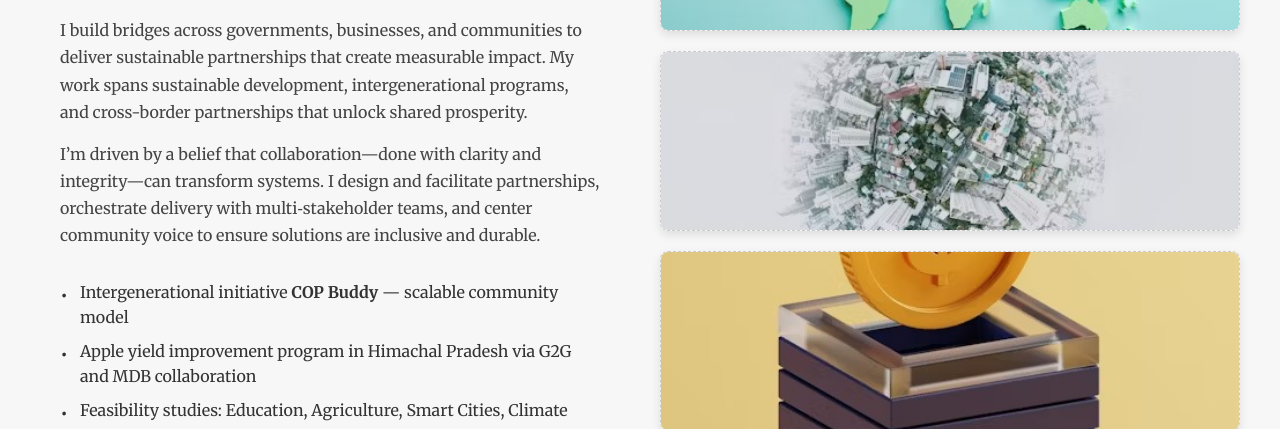
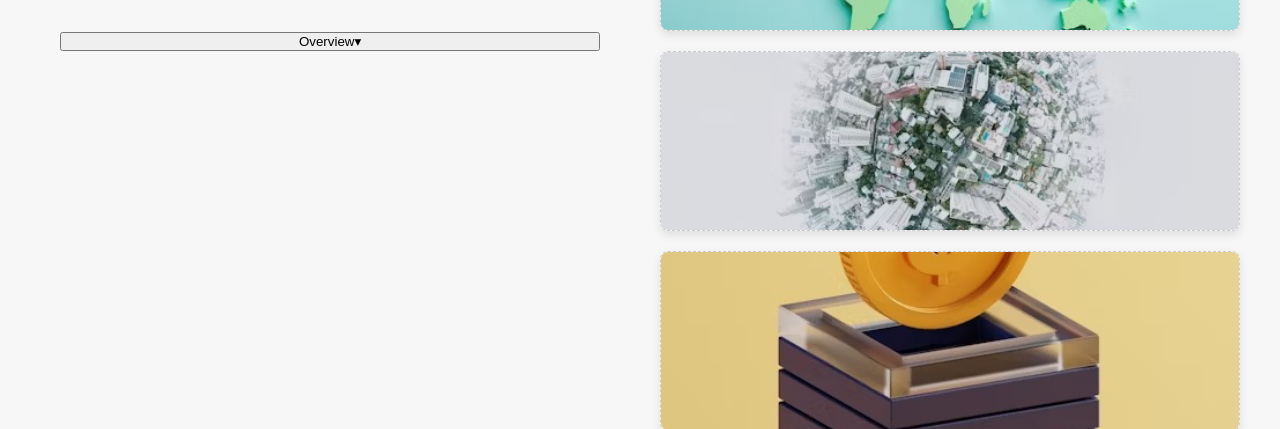
Before and after one commit to rajnisachdeva19/Portfolio_Assignment, a plain HTML site: page about.html in a window 1280 px wide. Shown: the part 233-662 px from the top of the page. Drawn offline with Linux system fonts and the light colour scheme.

Commit message:
Update about.html

```diff
--- a/about.html
+++ b/about.html
@@ -32,18 +32,20 @@
     <section class="about-left">
       <h1 class="about-title">Rajni Sachdeva</h1>
       <p class="about-tagline">Global Connector • Development Strategist • Partnership Builder</p>
-
-      <p class="about-body">
+      </p>
+      <button class="toggle-btn" type="button" aria-expanded="false">Overview▾</button>
+      <div class="collapsible" hidden>
+      <p>
         I build bridges across governments, businesses, and communities to deliver sustainable partnerships
         that create measurable impact. My work spans sustainable development, intergenerational programs,
         and cross-border partnerships that unlock shared prosperity.
       </p>
-      <p class="about-body">
+      <p>
         I’m driven by a belief that collaboration—done with clarity and integrity—can transform systems.
         I design and facilitate partnerships, orchestrate delivery with multi‑stakeholder teams, and
         center community voice to ensure solutions are inclusive and durable.
       </p>
-      <ul class="about-highlights">
+      <ul>
         <li>Intergenerational initiative <strong>COP Buddy</strong> — scalable community model</li>
         <li>Apple yield improvement program in Himachal Pradesh via G2G and MDB collaboration</li>
         <li>Feasibility studies: Education, Agriculture, Smart Cities, Climate</li>
```
